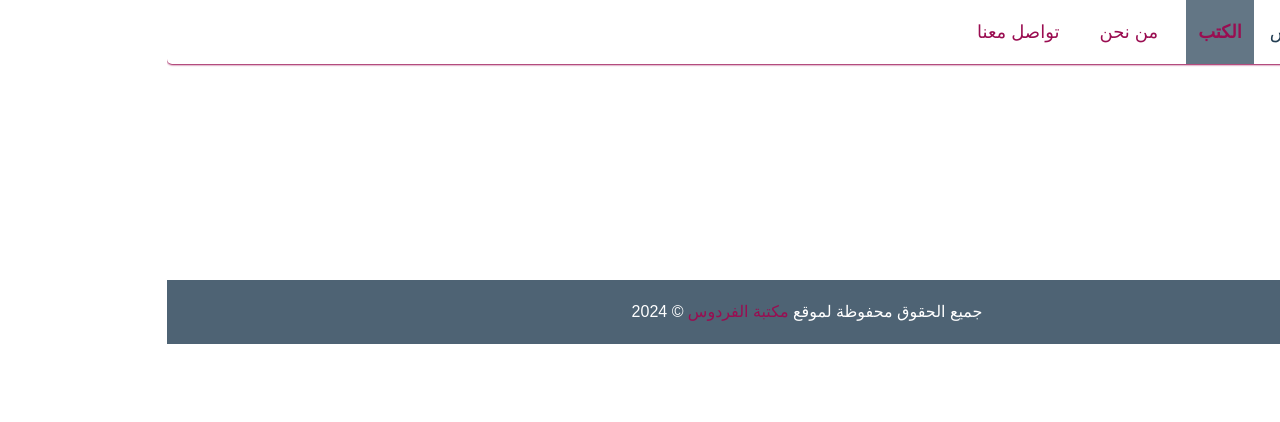
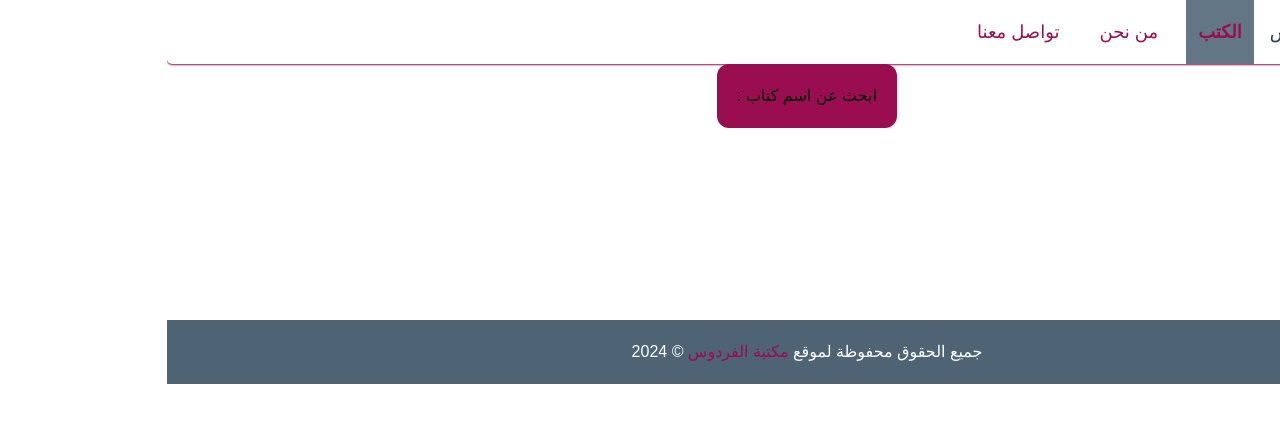
Before and after one commit to RedaKassoumeh123456/firdous-library, a Next.js app: page / in a window 1280 px wide. Shown: the top 422 px of the page. Built offline with nearby package versions, Linux system fonts and the light colour scheme; a web font is replaced by a local one.

Commit message:
first books page commit

```diff
--- a/app/page.jsx
+++ b/app/page.jsx
@@ -1,7 +1,16 @@
-import React from "react";
 
 const MainPage = () => {
-  return <div>Test</div>;
+  return (
+    <>
+      {/* Search Boxes */}
+      <section className="flex-col md:flex justify-evenly items-center">
+        <form className="p-5 bg-primary rounded-xl w-auto flex items-center justify-between ">
+          <p>ابحث عن اسم كتاب :</p>
+          <imput type="text"  id="book-name" className=""/>
+        </form>
+      </section>
+    </>
+  )
 };
 
 export default MainPage;
```
